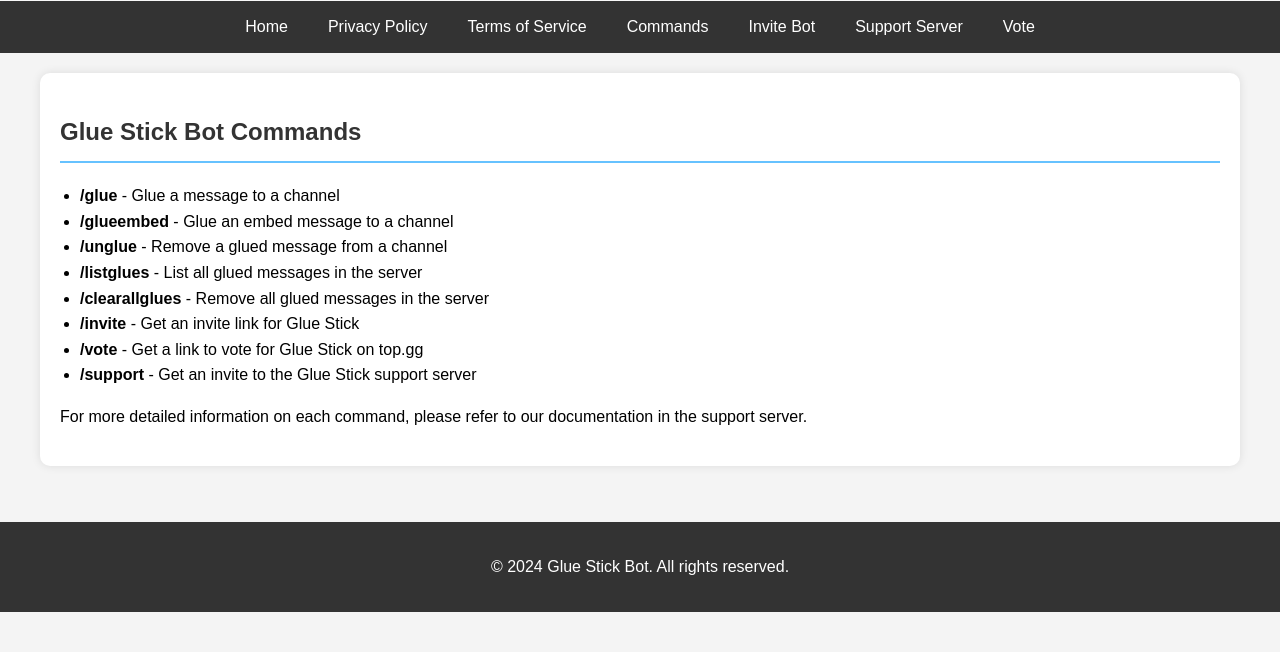
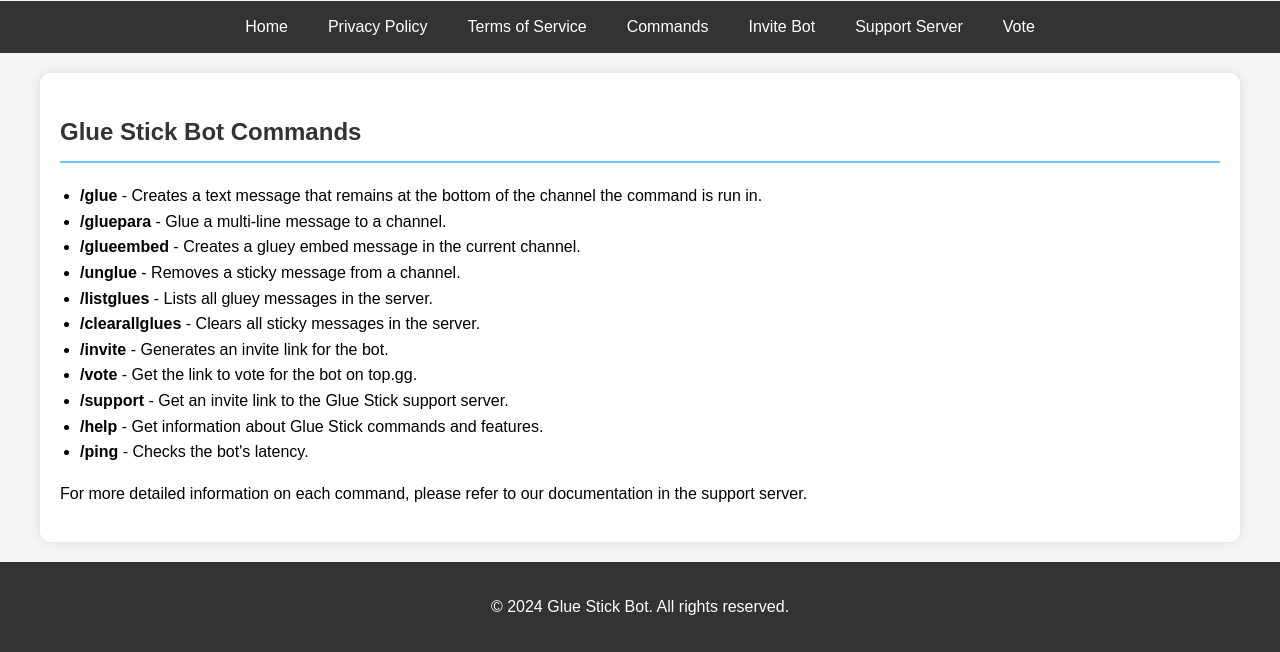
Before and after one commit to gluestickdad/gluestickdad.github.io, a plain HTML site: page commands.html in a window 1280 px wide. Shown: the part 188-840 px from the top of the page. Before the commit the page ends 800 px from the top, so only its background shows below. Drawn offline with Linux system fonts and the light colour scheme.

Commit message:
Update commands.html

```diff
--- a/commands.html
+++ b/commands.html
@@ -108,14 +108,17 @@
             <div class="content">
                 <h2>Glue Stick Bot Commands</h2>
                 <ul>
-                    <li><strong>/glue</strong> - Glue a message to a channel</li>
-                    <li><strong>/glueembed</strong> - Glue an embed message to a channel</li>
-                    <li><strong>/unglue</strong> - Remove a glued message from a channel</li>
-                    <li><strong>/listglues</strong> - List all glued messages in the server</li>
-                    <li><strong>/clearallglues</strong> - Remove all glued messages in the server</li>
-                    <li><strong>/invite</strong> - Get an invite link for Glue Stick</li>
-                    <li><strong>/vote</strong> - Get a link to vote for Glue Stick on top.gg</li>
-                    <li><strong>/support</strong> - Get an invite to the Glue Stick support server</li>
+                    <li><strong>/glue</strong> - Creates a text message that remains at the bottom of the channel the command is run in.</li>
+                    <li><strong>/gluepara</strong> - Glue a multi-line message to a channel.</li>
+                    <li><strong>/glueembed</strong> - Creates a gluey embed message in the current channel.</li>
+                    <li><strong>/unglue</strong> - Removes a sticky message from a channel.</li>
+                    <li><strong>/listglues</strong> - Lists all gluey messages in the server.</li>
+                    <li><strong>/clearallglues</strong> - Clears all sticky messages in the server.</li>
+                    <li><strong>/invite</strong> - Generates an invite link for the bot.</li>
+                    <li><strong>/vote</strong> - Get the link to vote for the bot on top.gg.</li>
+                    <li><strong>/support</strong> - Get an invite link to the Glue Stick support server.</li>
+                    <li><strong>/help</strong> - Get information about Glue Stick commands and features.</li>
+                    <li><strong>/ping</strong> - Checks the bot's latency.</li>
                 </ul>
                 <p>For more detailed information on each command, please refer to our documentation in the support server.</p>
             </div>
```
